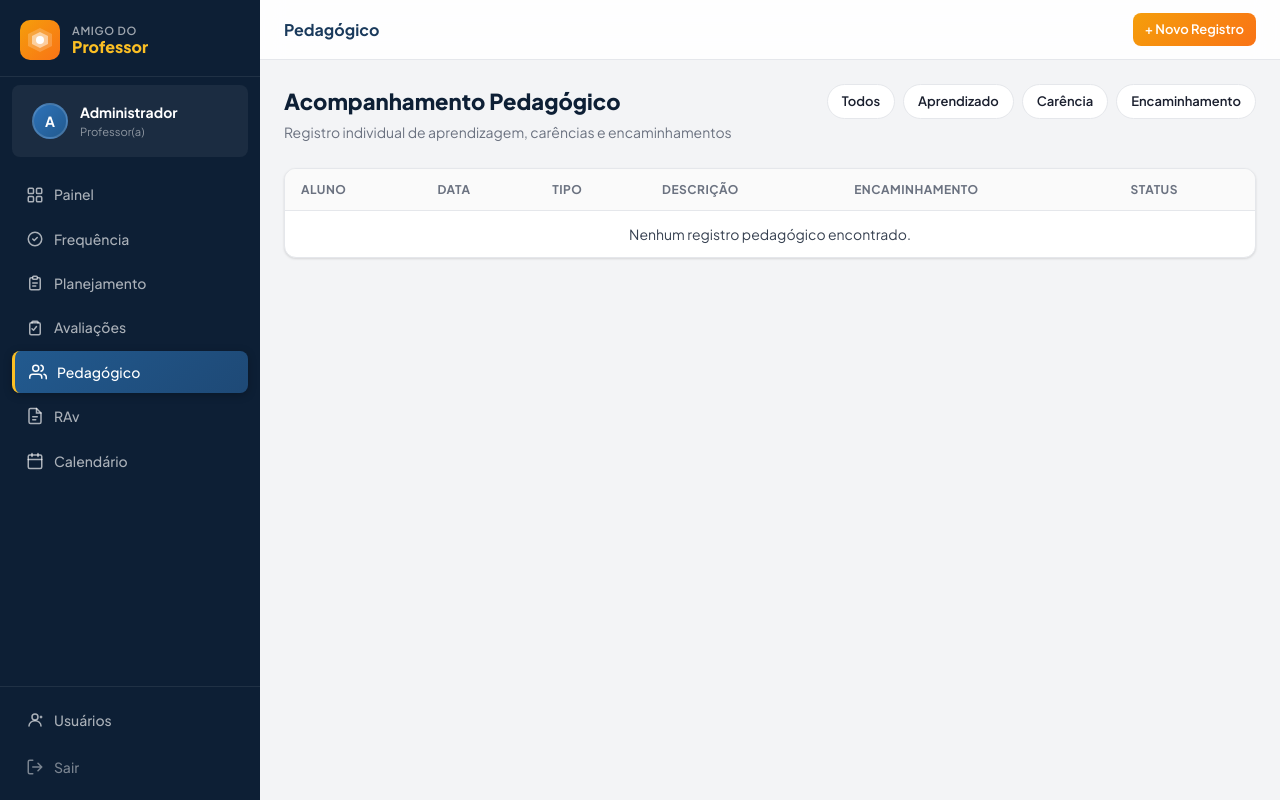
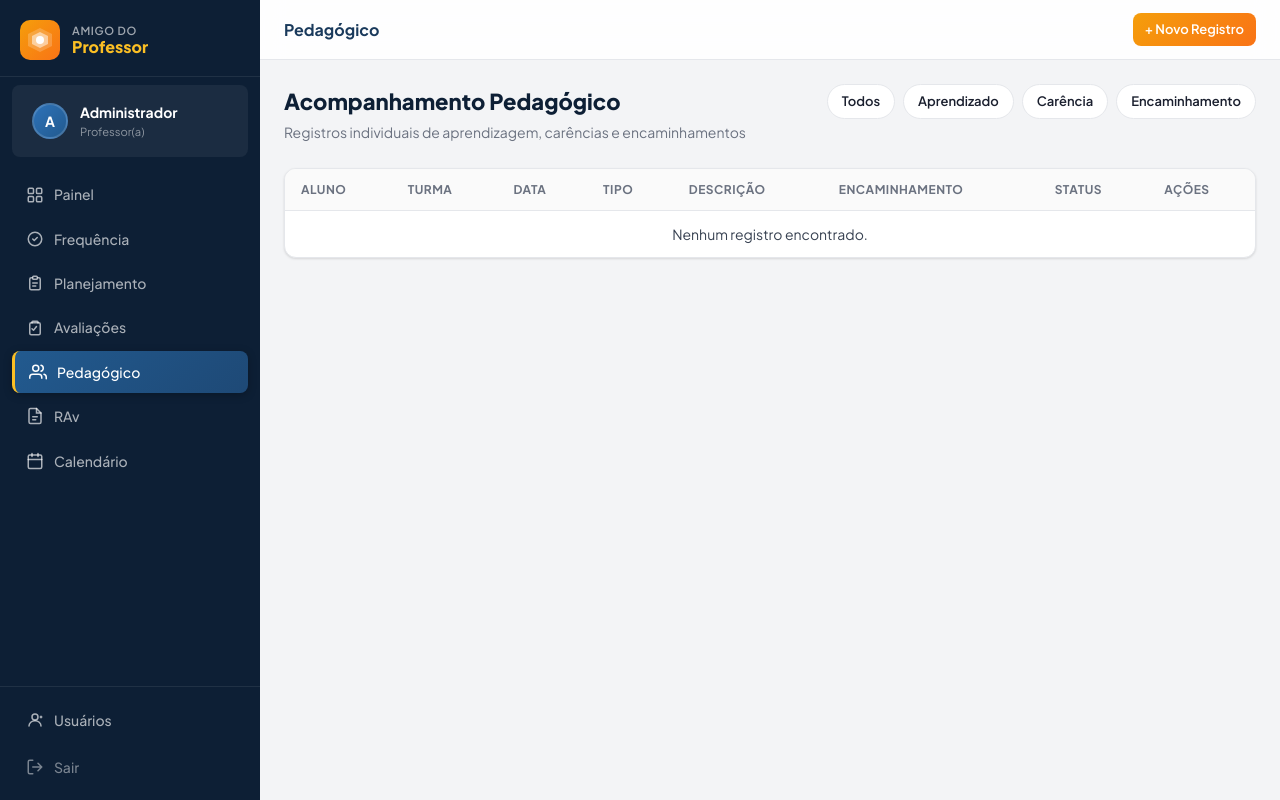
Before and after one commit to mavana1981-boop/AMIGO-PROFESSOR, a Flask app: page /pedagogico/ in a window 1280 px wide. Run offline with Flask 3, Linux system fonts and the light colour scheme; a user stored in the database is signed in.

Commit message:
Update index.html

```diff
--- a/templates/pedagogico/index.html
+++ b/templates/pedagogico/index.html
@@ -4,19 +4,26 @@
 {% block topbar_actions %}<a href="{{ url_for('pedagogico.novo') }}" class="btn btn-accent btn-sm">+ Novo Registro</a>{% endblock %}
 {% block content %}
 <div class="page-header">
-  <div class="page-header-left"><h2>Acompanhamento Pedagógico</h2><p>Registro individual de aprendizagem, carências e encaminhamentos</p></div>
+  <div class="page-header-left"><h2>Acompanhamento Pedagógico</h2><p>Registros individuais de aprendizagem, carências e encaminhamentos</p></div>
   <div class="d-flex gap-2" style="flex-wrap:wrap;">
     {% for t,l in [('','Todos'),('aprendizado','Aprendizado'),('carencia','Carência'),('encaminhamento','Encaminhamento')] %}
-    <a href="?tipo={{ t }}" class="filter-chip {% if tipo==t %}active{% endif %}">{{ l }}</a>
+    <a href="?tipo={{ t }}{% if turma_id %}&turma_id={{ turma_id }}{% endif %}" class="filter-chip {% if tipo==t %}active{% endif %}">{{ l }}</a>
     {% endfor %}
+    {% if turmas %}
+    <select onchange="location='?tipo={{ tipo or '' }}&turma_id='+this.value" class="form-control" style="width:auto;padding:5px 10px;font-size:.8rem;">
+      <option value="">Todas as turmas</option>
+      {% for t in turmas %}<option value="{{ t.id }}" {% if turma_id==t.id %}selected{% endif %}>{{ t.nome }}</option>{% endfor %}
+    </select>
+    {% endif %}
   </div>
 </div>
 <div class="card"><div class="table-wrapper"><table class="table">
-  <thead><tr><th>Aluno</th><th>Data</th><th>Tipo</th><th>Descrição</th><th>Encaminhamento</th><th>Status</th></tr></thead>
+  <thead><tr><th>Aluno</th><th>Turma</th><th>Data</th><th>Tipo</th><th>Descrição</th><th>Encaminhamento</th><th>Status</th><th>Ações</th></tr></thead>
   <tbody>
     {% for r in registros %}
     <tr>
       <td class="fw-700">{{ r.aluno.nome }}</td>
+      <td class="text-sm text-muted">{{ r.aluno.turma.nome }}</td>
       <td>{{ r.data.strftime('%d/%m/%Y') }}</td>
       <td>
         {% if r.tipo=='aprendizado' %}<span class="badge badge-green">Aprendizado</span>
@@ -24,15 +31,16 @@
         {% elif r.tipo=='encaminhamento' %}<span class="badge badge-blue">Encaminhamento</span>
         {% else %}<span class="badge badge-navy">{{ r.tipo or '—' }}</span>{% endif %}
       </td>
-      <td class="text-sm" style="max-width:260px;">{{ r.descricao[:120] }}{% if r.descricao|length > 120 %}…{% endif %}</td>
+      <td class="text-sm" style="max-width:220px;">{{ r.descricao[:100] }}{% if r.descricao|length > 100 %}…{% endif %}</td>
       <td class="text-sm">{{ r.encaminhamento or '—' }}</td>
       <td>
         {% if r.status=='aberto' %}<span class="badge badge-red">Aberto</span>
         {% elif r.status=='em andamento' %}<span class="badge badge-amber">Em andamento</span>
         {% else %}<span class="badge badge-green">Concluído</span>{% endif %}
       </td>
+      <td><a href="{{ url_for('pedagogico.editar', id=r.id) }}" class="btn btn-outline btn-sm">Editar</a></td>
     </tr>
-    {% else %}<tr><td colspan="6" class="empty-state">Nenhum registro pedagógico encontrado.</td></tr>{% endfor %}
+    {% else %}<tr><td colspan="8" class="empty-state">Nenhum registro encontrado.</td></tr>{% endfor %}
   </tbody>
 </table></div></div>
 {% endblock %}
```
